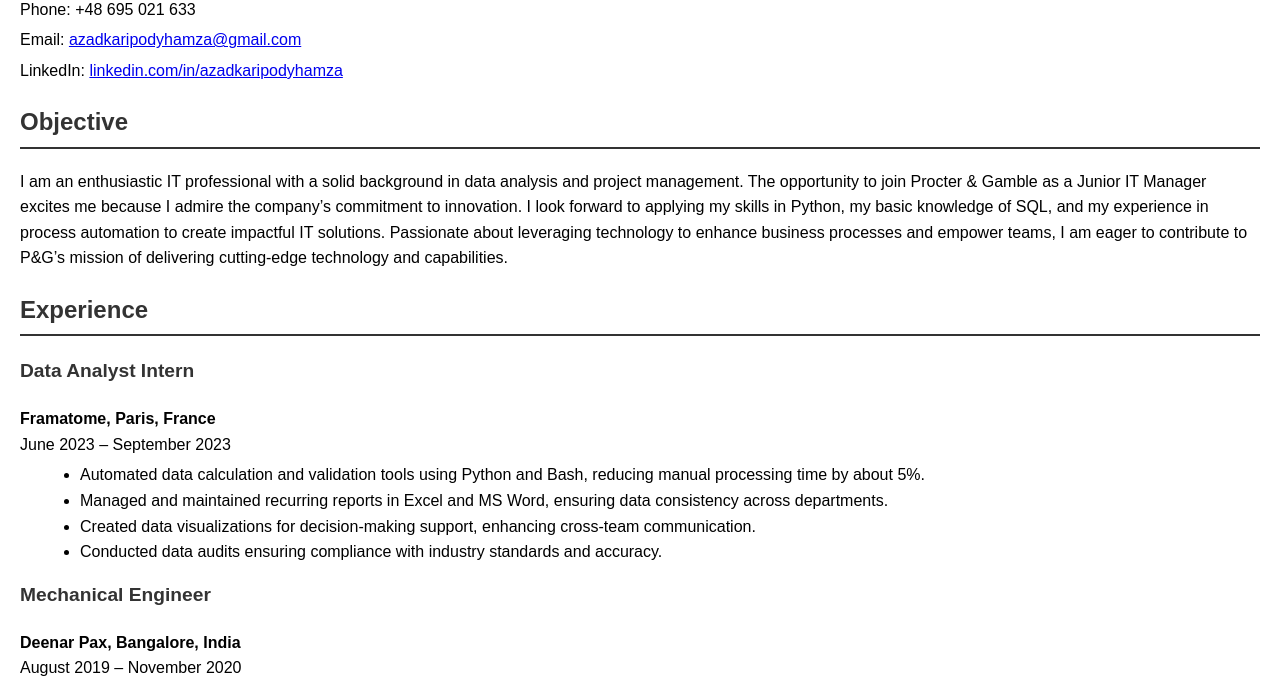
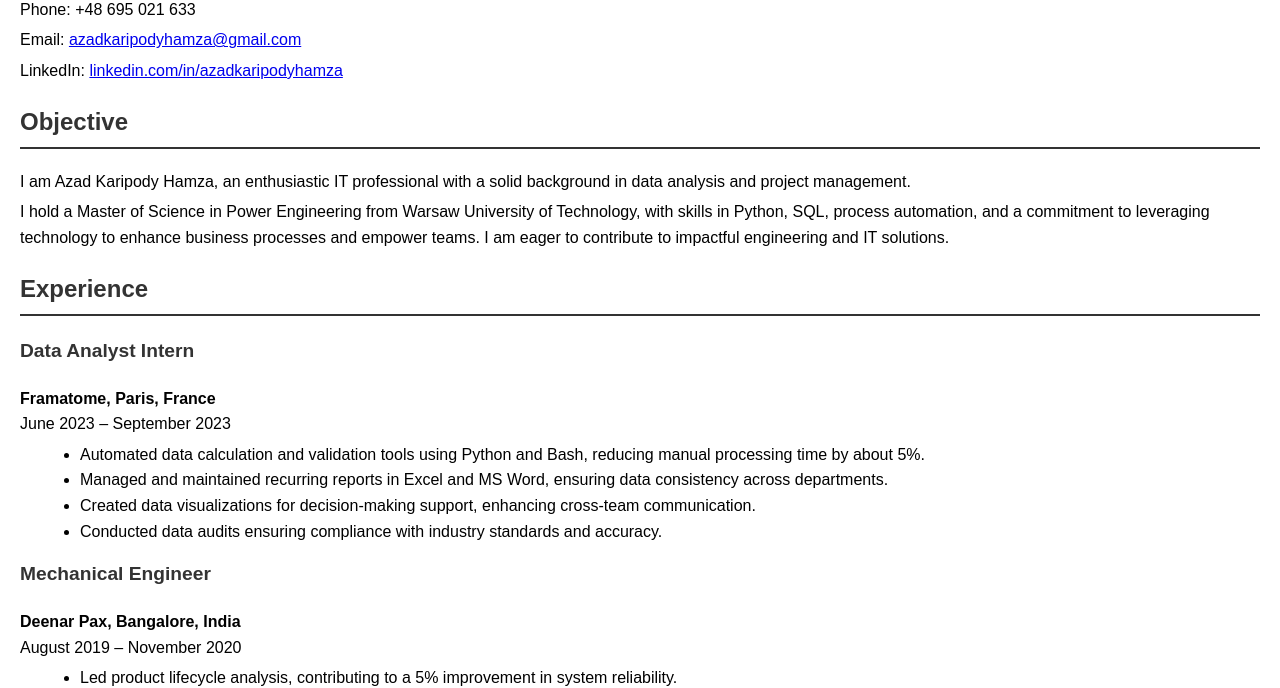
Before and after one commit to azad-karipody-hamza/azad-karipody-hamza.github.io, a plain HTML site: page resume.html in a window 1280 px wide. Shown: the part 106-794 px from the top of the page. Drawn offline with Linux system fonts and the light colour scheme.

Commit message:
Update resume.html

```diff
--- a/resume.html
+++ b/resume.html
@@ -50,7 +50,8 @@
     </div>
 
     <h2>Objective</h2>
-    <p>I am an enthusiastic IT professional with a solid background in data analysis and project management. The opportunity to join Procter & Gamble as a Junior IT Manager excites me because I admire the company’s commitment to innovation. I look forward to applying my skills in Python, my basic knowledge of SQL, and my experience in process automation to create impactful IT solutions. Passionate about leveraging technology to enhance business processes and empower teams, I am eager to contribute to P&G’s mission of delivering cutting-edge technology and capabilities.</p>
+                    <p class="lead fw-light mb-4">I am Azad Karipody Hamza, an enthusiastic IT professional with a solid background in data analysis and project management.</p>
+                    <p class="text-muted">I hold a Master of Science in Power Engineering from Warsaw University of Technology, with skills in Python, SQL, process automation, and a commitment to leveraging technology to enhance business processes and empower teams. I am eager to contribute to impactful engineering and IT solutions.</p>
 
     <h2>Experience</h2>
 
```
